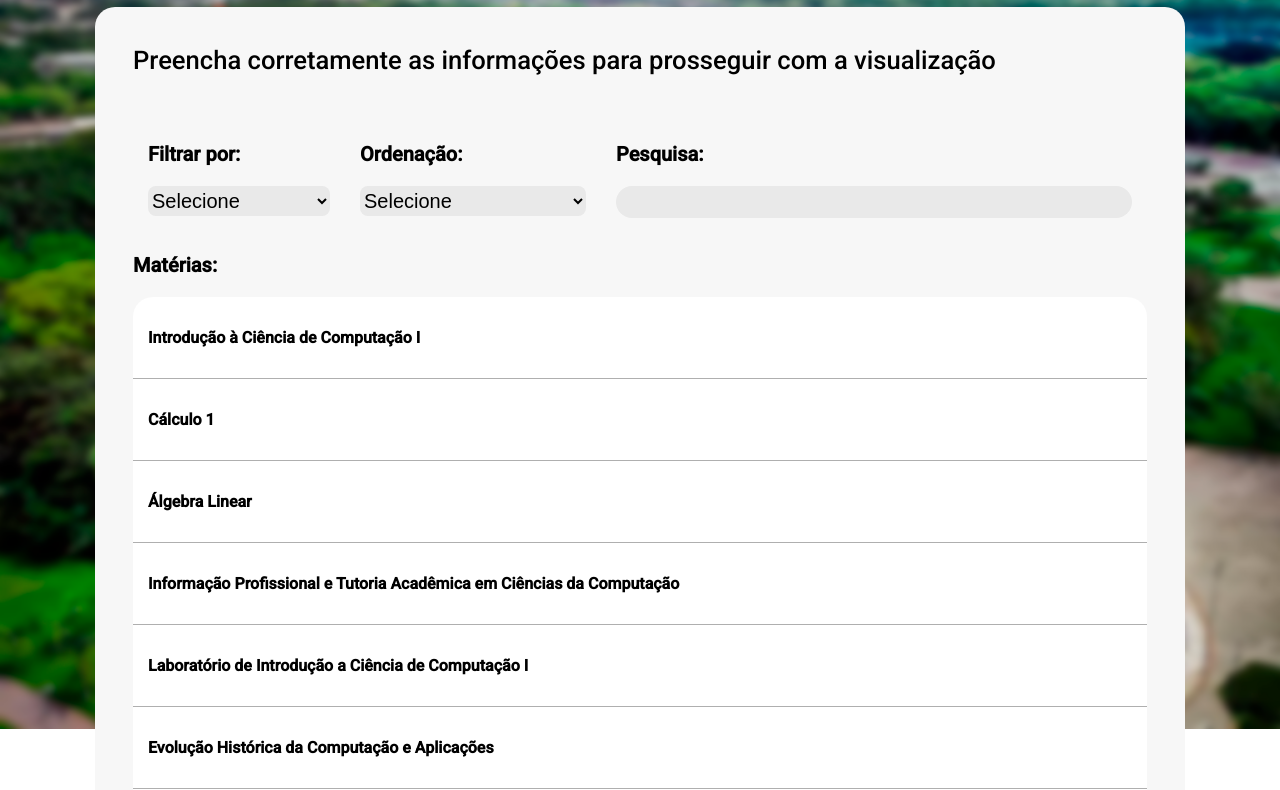
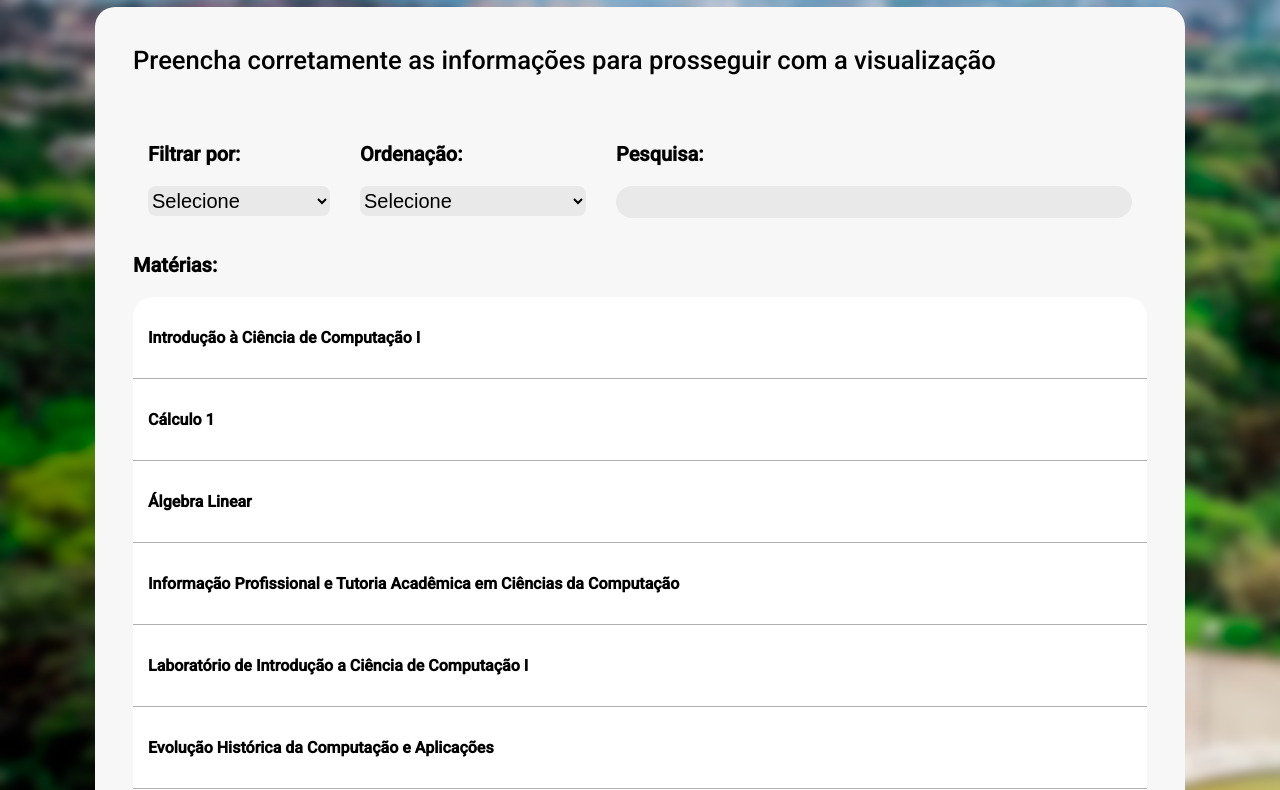
Before and after one commit to USPCodeLabSanca/onboarding-2021-01-front-2, a plain HTML site: page pages/index.html in a window 1280 px wide. Shown: the part 125-915 px from the top of the page. Drawn offline with Linux system fonts and the light colour scheme.

Commit message:
css body e html

```diff
--- a/styles/about.css
+++ b/styles/about.css
@@ -1,14 +1,8 @@
 body {
-    margin: 0px;
-    height: 100vh;
-    display: flex;
-    flex-direction: column;
-    align-content: space-around;
     background-color: rgb(190, 250, 235);
 }
 
 main {
-    position: relative;
     height: 100%;
     display: flex;
     padding: 2em 4em;
--- a/styles/global.css
+++ b/styles/global.css
@@ -1,9 +1,18 @@
 html {
     font-family: Roboto;
     overflow-x: hidden;
-    height: 100vh;
     width: 100vw;
+    height: auto;
+}
+body {
+    margin: 0px;
     padding: 0px;
+    width: 100vw;
+    height: fit-content;
+    min-height: 100vh;
+    display: flex;
+    flex-direction: column;
+    justify-content: space-between;
 }
 
 header {
--- a/styles/home.css
+++ b/styles/home.css
@@ -1,5 +1,6 @@
 body{
     background-color: rgb(190, 250, 235);
+    height: 100%;
 }
 
 h1 {
@@ -20,5 +21,6 @@ main {
 }
 
 .codelab{
-    margin-left: 37%;
+    margin-left: 28%;
+    width: 40vw;
 }
--- a/styles/index.css
+++ b/styles/index.css
@@ -1,9 +1,4 @@
 body {
-    margin: 0px;
-    height: 100vh;
-    display: flex;
-    flex-direction: column;
-    align-content: space-between;
     background-image: url("../assets/foto_usp.png");
     background-size: cover;
     background-repeat: no-repeat;
@@ -18,8 +13,6 @@ main{
 }
 
 footer {
-    left: 0;
-    bottom: 0;
     width: 100%;
 }
 
```
Also changed, not shown: assets/ciro.jpg.
